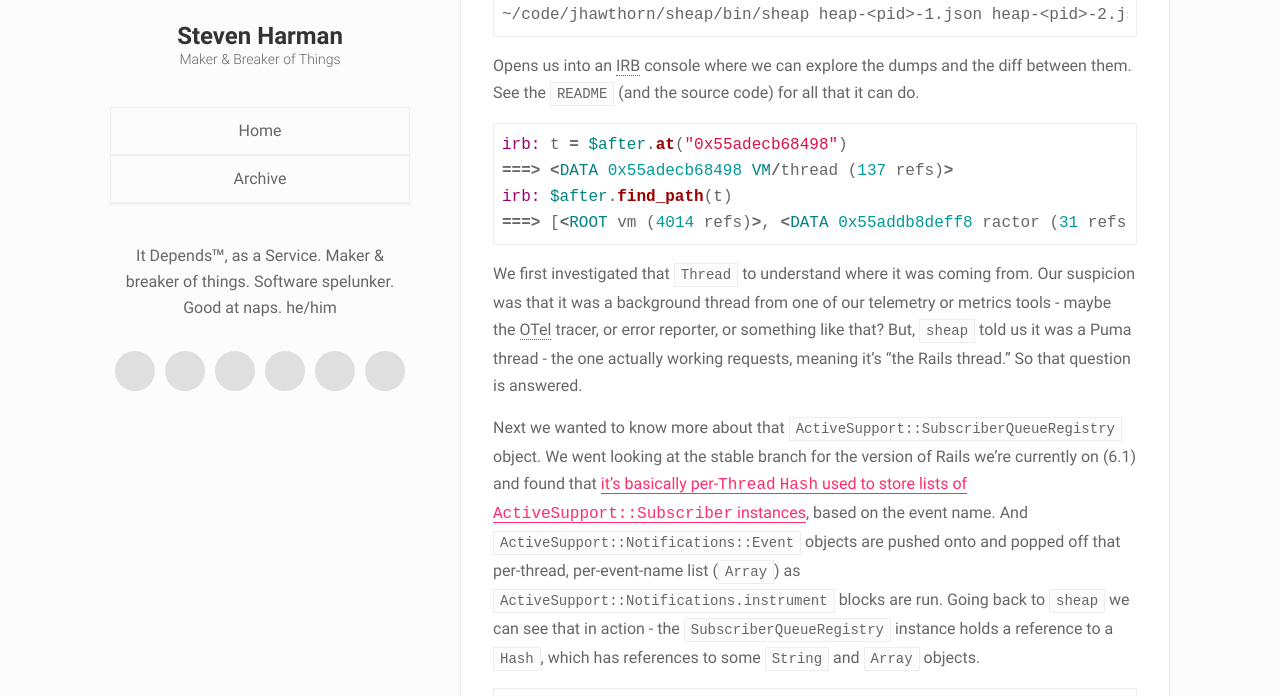
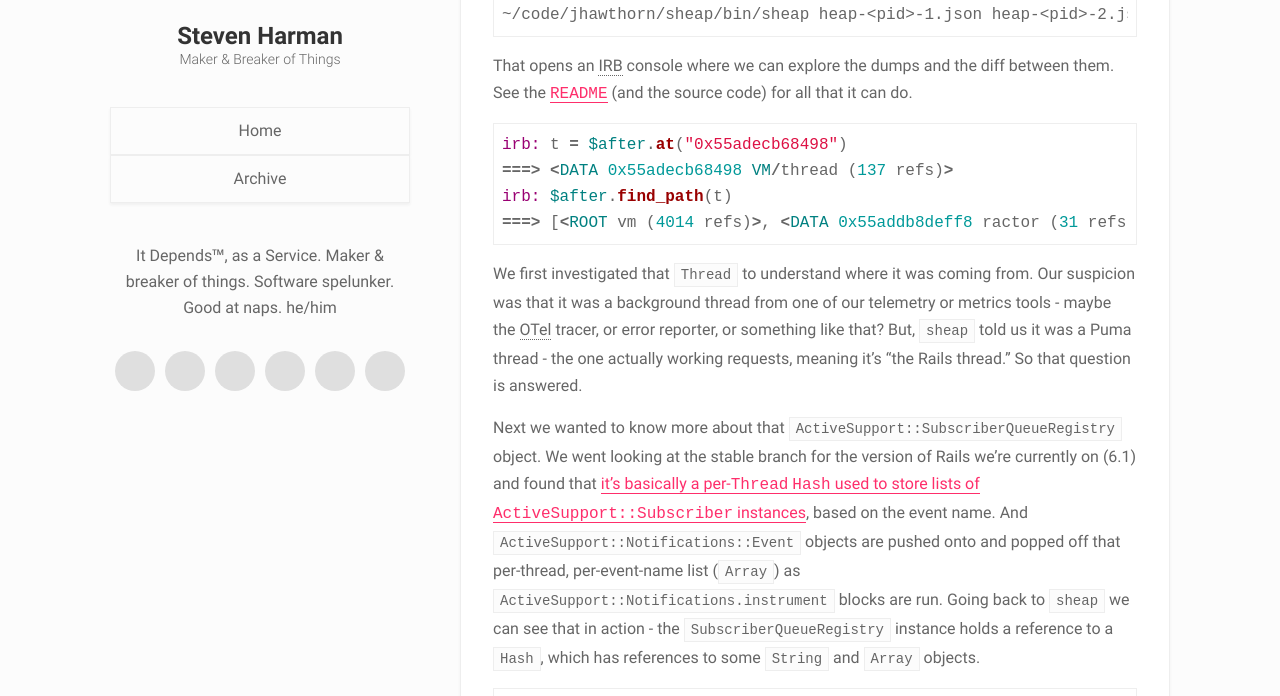
Before and after one commit to stevenharman/stevenharman.github.io, a Jekyll site: the page built from _posts/2024-01-25-so-we-have-a-memory-leak.md, in a window 1280 px wide and 900 px high, scrolled down 6176 px, cut to the strip 204-900 px from the top of the window. Built offline with Jekyll 4.4.1, drawn with Linux system fonts in a browser that asks for light colours; comment, search, counter and statistics services are not loaded.

Commit message:
Tiny fixes. Whatevs

````diff
--- a/_posts/2024-01-25-so-we-have-a-memory-leak.md
+++ b/_posts/2024-01-25-so-we-have-a-memory-leak.md
@@ -251,8 +251,8 @@ It will take a while to parse these dumps, which were pushing 6GiB in our case.
 ~/code/jhawthorn/sheap/bin/sheap heap-<pid>-1.json heap-<pid>-2.json
 ```
 
-Opens us into an <abbr title="Interactive Ruby">IRB</abbr> console where we can explore the dumps and the diff between them.
-See the `README` (and the source code) for all that it can do.
+That opens an <abbr title="Interactive Ruby">IRB</abbr> console where we can explore the dumps and the diff between them.
+See the [`README`][sheap_readme] (and the source code) for all that it can do.
 
 ```ruby
 irb: t = $after.at("0x55adecb68498")
@@ -263,10 +263,11 @@ irb: $after.find_path(t)
 
 We first investigated that `Thread` to understand where it was coming from.
 Our suspicion was that it was a background thread from one of our telemetry or metrics tools - maybe the <abbr title="OpenTelemetry">OTel</abbr> tracer, or error reporter, or something like that?
-But, `sheap` told us it was a Puma thread - the one actually working requests, meaning it's "the Rails thread." So that question is answered.
+But, `sheap` told us it was a Puma thread - the one actually working requests, meaning it's "the Rails thread."
+So that question is answered.
 
 Next we wanted to know more about that `ActiveSupport::SubscriberQueueRegistry` object.
-We went looking at the stable branch for the version of Rails we're currently on (6.1) and found that [it's basically per-`Thread` `Hash` used to store lists of `ActiveSupport::Subscriber` instances][rails_L155], based on the event name.
+We went looking at the stable branch for the version of Rails we're currently on (6.1) and found that [it's basically a per-`Thread` `Hash` used to store lists of `ActiveSupport::Subscriber` instances][rails_L155], based on the event name.
 And `ActiveSupport::Notifications::Event` objects are pushed onto and popped off that per-thread, per-event-name list (`Array`) as `ActiveSupport::Notifications.instrument` blocks are run.
 Going back to `sheap` we can see that in action - the `SubscriberQueueRegistry` instance holds a reference to a `Hash`, which has references to some `String` and `Array` objects.
 
````
Also changed, not shown: other parts of _posts/2024-01-25-so-we-have-a-memory-leak.md (+1 -0 lines).
